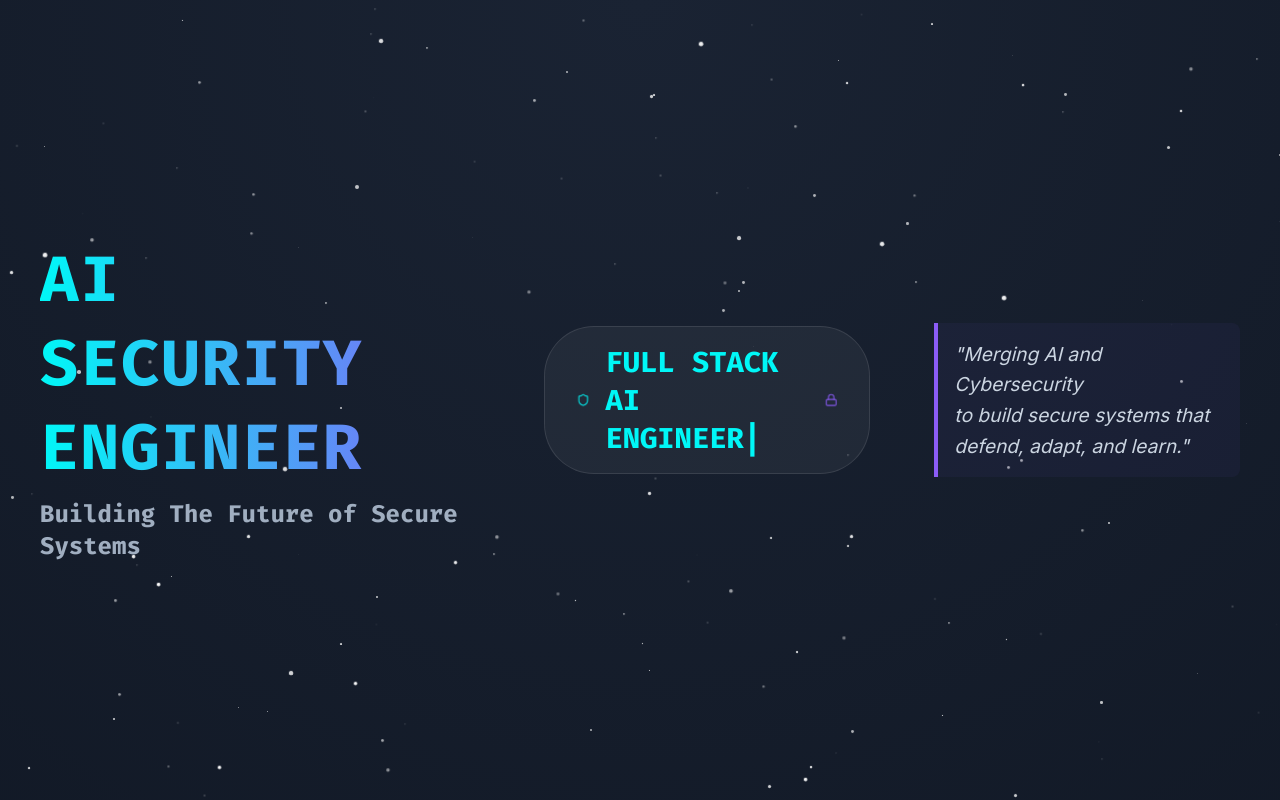
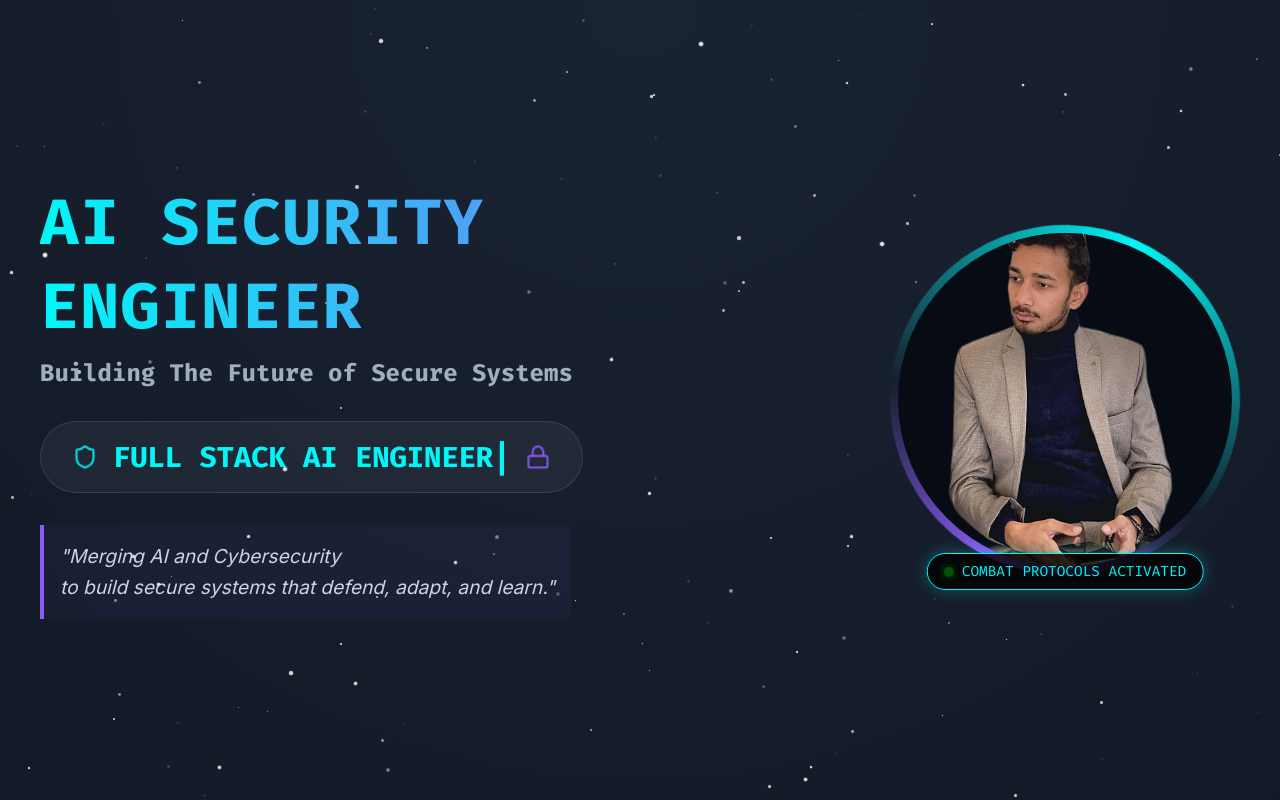
Before and after one commit to hassan-635/Portfolio, a React (Vite) app in the folder frontend/: page / in a window 1280 px wide. Shown: the top 800 px of the page. Built offline with nearby package versions, Linux system fonts and the light colour scheme.

Commit message:
style: pdated styling

```diff
--- a/frontend/src/components/Hero.jsx
+++ b/frontend/src/components/Hero.jsx
@@ -1,6 +1,7 @@
 import React, { useState, useEffect } from 'react';
 import { motion } from 'framer-motion';
 import { Shield, Lock } from 'lucide-react';
+import profilePic from '../assets/profile.png';
 import './Hero.css';
 
 const roles = [
@@ -53,6 +54,7 @@ const Hero = () => {
           }
         }}
       >
+        <div className="hero-text-content">
           <motion.div
             variants={{
               hidden: { opacity: 0, y: -100, scale: 0.8 },
@@ -85,8 +87,6 @@ const Hero = () => {
             <Lock className="icon-pulse purple" />
           </motion.div>
 
-        {/* Profile picture has been moved to a global floating overlay in App.jsx */}
-
           <motion.div
             variants={{
               hidden: { opacity: 0, y: 100, rotateX: 90 },
@@ -104,6 +104,27 @@ const Hero = () => {
               to build secure systems that defend, adapt, and learn."
             </blockquote>
           </motion.div>
+        </div>
+
+        <motion.div
+          className="hero-image-content"
+          variants={{
+            hidden: { opacity: 0, scale: 0.8, x: 100 },
+            visible: {
+              opacity: 1,
+              scale: 1,
+              x: 0,
+              transition: { type: "spring", stiffness: 80, damping: 15, delay: 0.3 }
+            }
+          }}
+        >
+          <div className="profile-border">
+            <img src={profilePic} alt="Hassan Ali Profile" className="profile-image" onError={(e) => e.target.src = '/vite.svg'} />
+          </div>
+          <div className="status-badge">
+            <span className="dot"></span> COMBAT PROTOCOLS ACTIVATED
+          </div>
+        </motion.div>
       </motion.div>
     </section>
   );
```
Lines whose indentation alone changed are shown as unchanged.
